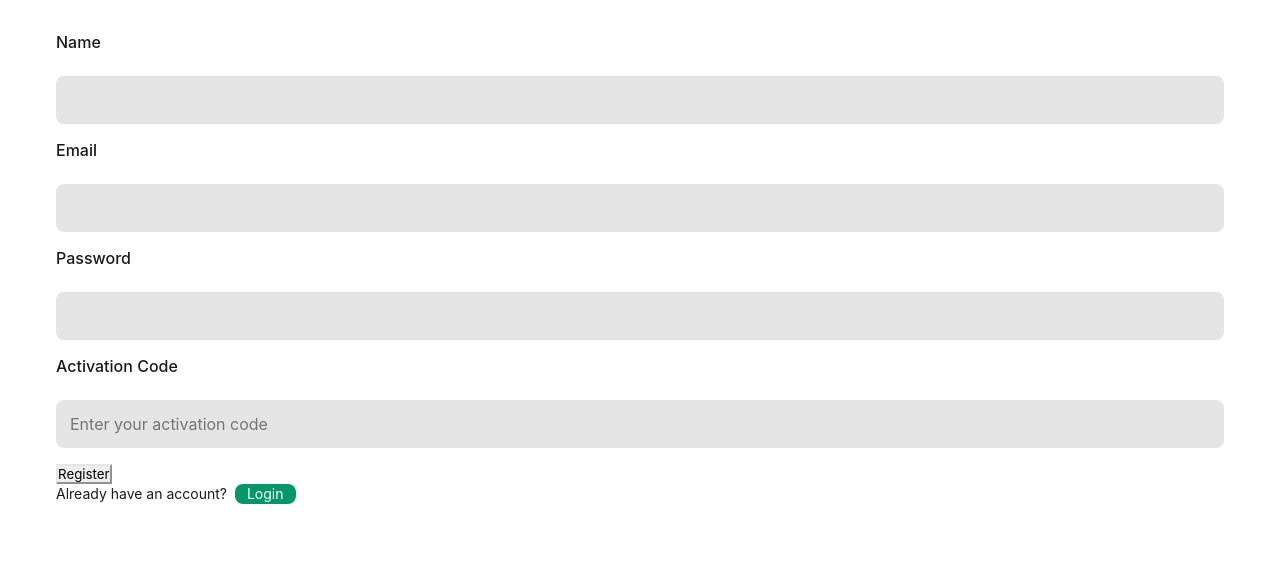
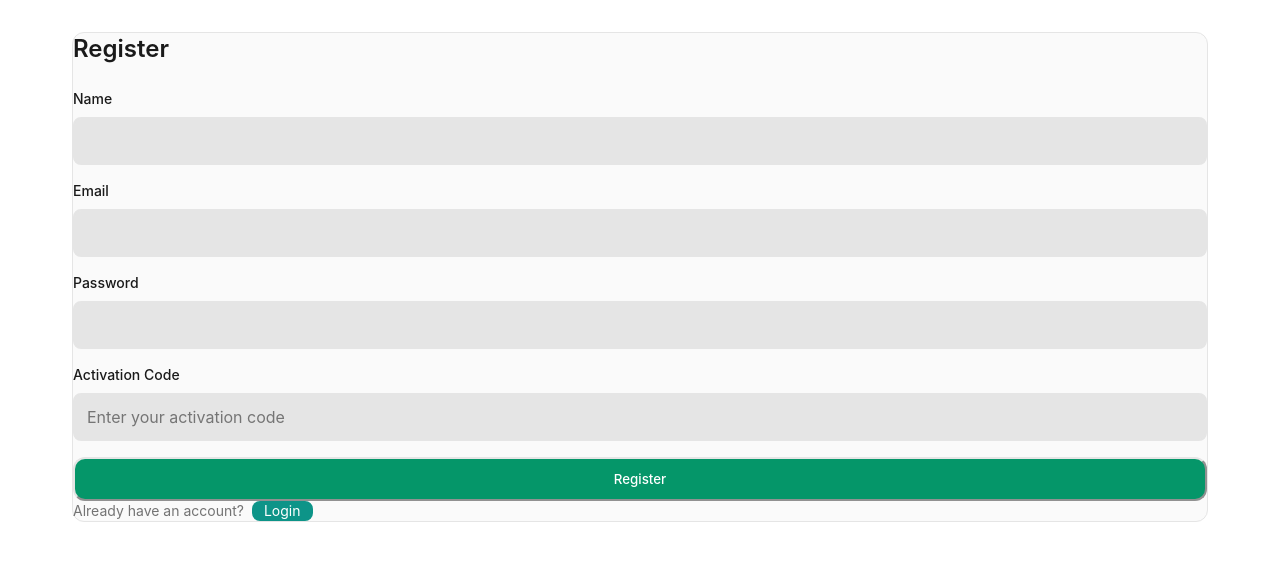
Before and after one commit to mohmmad-freed/Land-Price-Estimator, a Django app: page /register/ in a window 1280 px wide. Shown: the part 70-631 px from the top of the page. Run offline with Django 5.2, Linux system fonts and the light colour scheme.

Commit message:
updeted: dashboard.html's button, project.html's search icon, register.html page

```diff
--- a/Normal_User_Side/templates/Normal_User_Side/dashboard.html
+++ b/Normal_User_Side/templates/Normal_User_Side/dashboard.html
@@ -53,7 +53,7 @@
                 <div class="px-6 pb-6">
                     <div class="flex items-center justify-between">
                         <span class="text-2xl font-bold text-primary">3</span>
-                        <button class="border bg-background hover:bg-muted px-4 py-2 rounded-lg transition">View All</button>
+                        <button class="px-4 bg-primary text-primary-foreground hover:bg-primary/90 py-2 rounded-lg font-medium transition">View All</button>
                     </div>
                 </div>
             </div>
--- a/Users_Handling_App/templates/Users_Handling_App/register.html
+++ b/Users_Handling_App/templates/Users_Handling_App/register.html
@@ -4,29 +4,91 @@
 
 {% block content %}
 
-<form method="POST">
-    {% csrf_token %}
-    <div class="space-y-4">
-        <label>Name</label>
-        <input type="text" name="name" required>
+<div class="min-h-screen flex items-center justify-center px-4">
+    <div class="bg-card border border-border rounded-lg shadow-md p-8 w-full max-w-md">
 
-        <label>Email</label>
-        <input type="email" name="email" required>
+        <!-- Title -->
+        <h2 class="text-2xl font-semibold text-center mb-6">Register</h2>
 
-        <label>Password</label>
-        <input type="password" name="password" required>
+        <!-- Registration Form -->
+        <form method="POST" class="space-y-4">
+            {% csrf_token %}
 
-        <label>Activation Code</label>
-        <input type="text" name="activation_code" required placeholder="Enter your activation code">
+            <!-- Name -->
+            <div>
+                <label for="name" class="text-sm font-medium">Name</label>
+                <input
+                    type="text"
+                    id="name"
+                    name="name"
+                    required
+                >
+            </div>
 
-        <button type="submit">Register</button>
+            <!-- Email -->
+            <div>
+                <label for="email" class="text-sm font-medium">Email</label>
+                <input
+                    type="email"
+                    id="email"
+                    name="email"
+                    required
+                >
+            </div>
+
+            <!-- Password -->
+            <div>
+                <label for="password" class="text-sm font-medium">Password</label>
+                <input
+                    type="password"
+                    id="password"
+                    name="password"
+                    required
+                >
+            </div>
+
+            <!-- Activation Code -->
+            <div>
+                <label for="activation_code" class="text-sm font-medium">Activation Code</label>
+                <input
+                    type="text"
+                    id="activation_code"
+                    name="activation_code"
+                    required
+                    placeholder="Enter your activation code"
+                >
+            </div>
+
+            <!-- Error Message if exists -->
+            {% if messages %}
+            <div>
+                {% for message in messages %}
+                    <p class="error-message">{{ message }}</p>
+                {% endfor %}
+            </div>
+            {% endif %}
+
+            <!-- Register Button -->
+            <button
+                type="submit"
+                class="w-full py-3 bg-primary text-primary-foreground rounded-lg font-medium"
+            >
+                Register
+            </button>
+        </form>
+
+        <!-- Login Link -->
+        <div class="mt-6 text-center flex items-center justify-center space-x-2">
+            <span class="text-sm text-muted-foreground">Already have an account?</span>
+            <a
+                href="{% url 'users:login' %}"
+                class="text-sm bg-secondary text-secondary-foreground px-3 py-1 rounded transition"
+            >
+                Login
+            </a>
+        </div>
+
     </div>
-</form>
-<div class="flex items-center space-x-2">
-    <p class="text-sm">Already have an account?</p>
-    <a href="{% url 'users:login' %}" class="text-sm bg-primary text-primary-foreground px-3 py-1 rounded">
-        Login
-    </a>
 </div>
 
 
--- a/static/css/styles.css
+++ b/static/css/styles.css
@@ -506,7 +506,10 @@
 select,
 textarea {
   width: 100%;
-  padding: 0.75rem;
+  padding-top: 0.75rem;
+  padding-right: 0.75rem;
+  padding-bottom: 0.75rem;
+  padding-left: 0.75rem;
   border: 2px solid var(--border);
   border-radius: 0.5rem;
   background-color: var(--input);
@@ -742,3 +745,34 @@
 
 
 .relative { position: relative; }
+
+
+/* Positioning */
+.absolute {
+  position:absolute;
+}
+
+.left-3 {
+  left: 0.75rem;
+}
+
+.top-1\/2 {
+  top: 50%;
+}
+
+.-translate-y-1\/2 {
+  transform: translateY(-50%);
+}
+
+/* Padding utilities */
+.pl-10 {
+  padding-left: 2.5rem;
+}
+
+.pl-14 {
+  padding-left: 3.5rem !important;
+}
+
+.pl-16 {
+  padding-left: 4rem !important;
+}
```
Also changed, not shown: Normal_User_Side/templates/Normal_User_Side/projects.html (+9 -3 lines), db.sqlite3.
